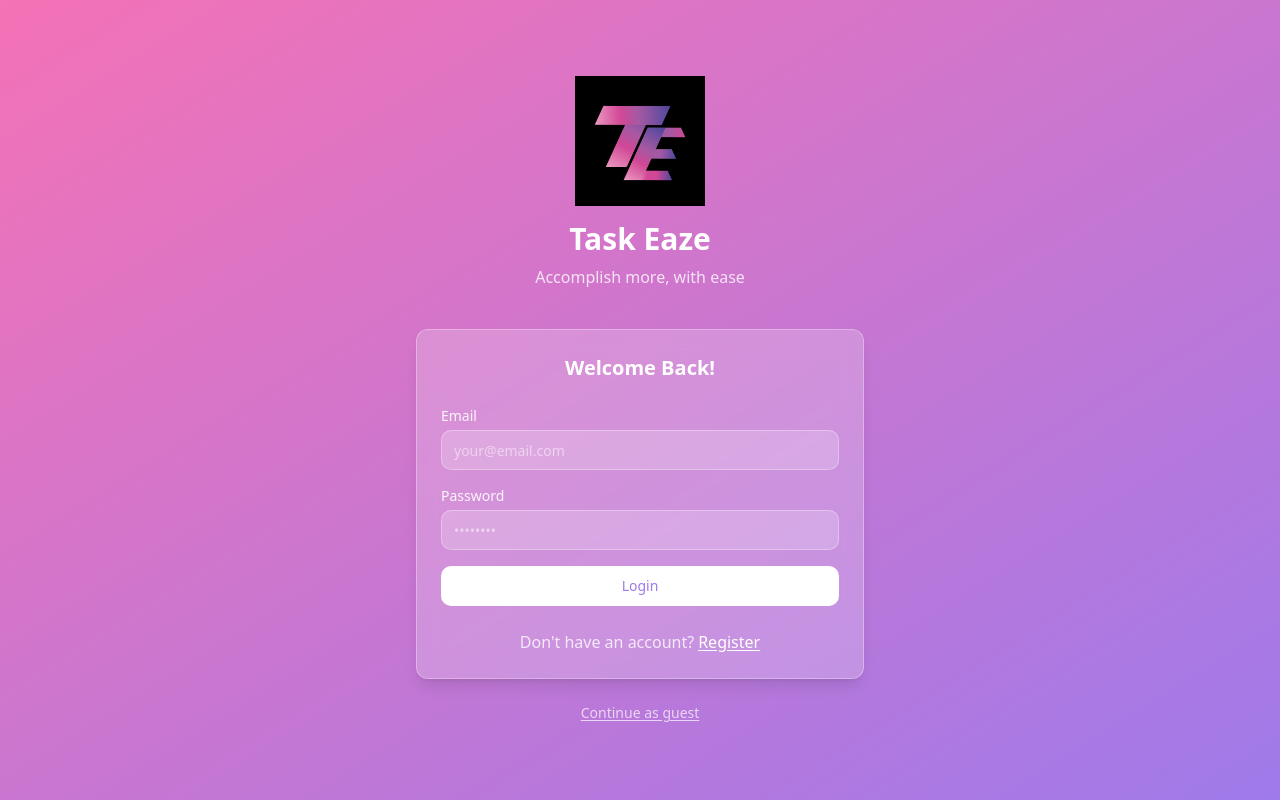
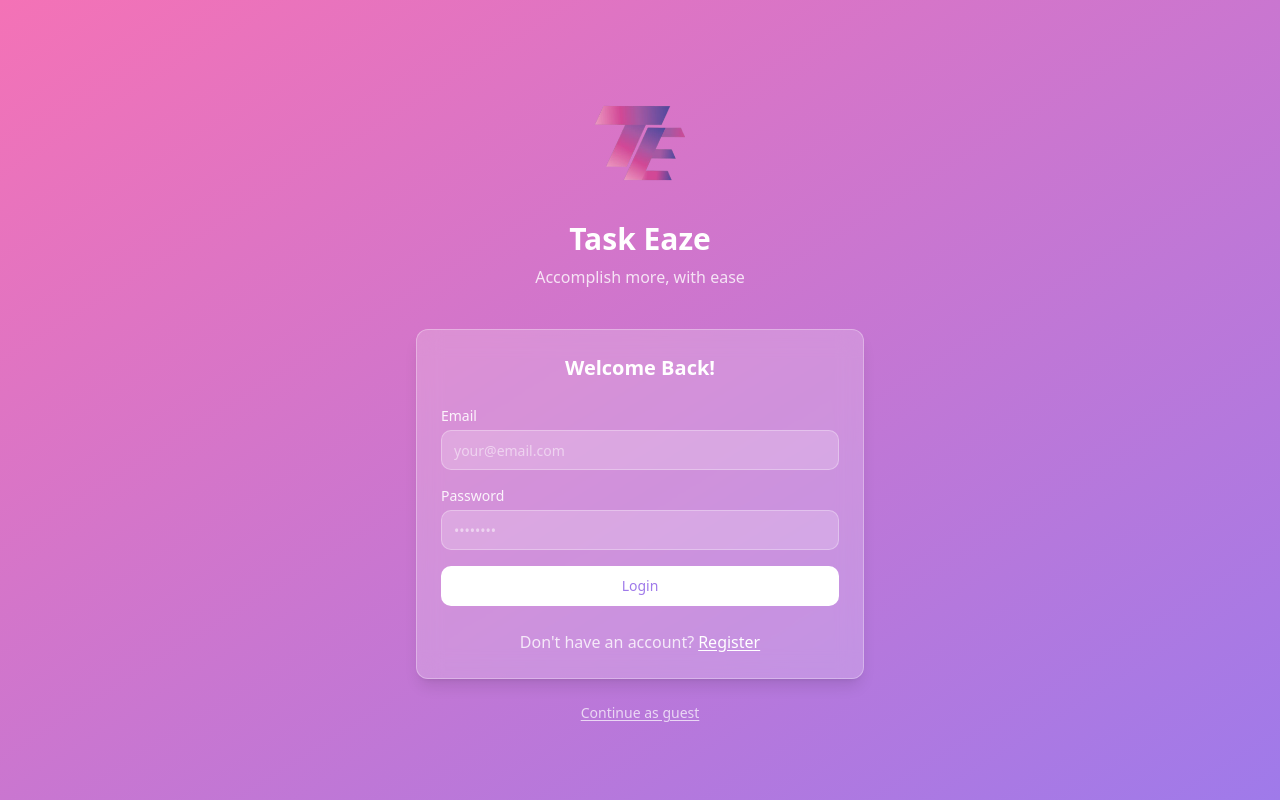
Before and after one commit to dhashamoolam/task-eaze-quest, a React (Vite) app: page /login in a window 1280 px wide. Built offline with nearby package versions, Linux system fonts and the light colour scheme.

Commit message:
Replace login page logo
Replaced the logo on the login page.

```diff
--- a/src/components/auth/LoginPage.tsx
+++ b/src/components/auth/LoginPage.tsx
@@ -28,7 +28,7 @@ const LoginPage = () => {
     <div className="min-h-screen flex flex-col justify-center items-center px-4">
       <div className="animate-fade-in mb-10 flex flex-col items-center">
         <img
-          src="/lovable-uploads/ec6bb95d-0100-4968-9de5-c6a0bd9d84f7.png"
+          src="/lovable-uploads/d5795639-4a84-4926-b6b3-f4422e179fb8.png"
           alt="Task Eaze Logo"
           className="h-32 w-32 animate-pulse-soft"
         />
--- a/src/pages/Index.tsx
+++ b/src/pages/Index.tsx
@@ -22,7 +22,7 @@ const Index = () => {
     return (
       <div className="min-h-screen flex flex-col items-center justify-center">
         <img
-          src="/lovable-uploads/ec6bb95d-0100-4968-9de5-c6a0bd9d84f7.png"
+          src="/lovable-uploads/d5795639-4a84-4926-b6b3-f4422e179fb8.png"
           alt="Task Eaze Logo"
           className="h-24 w-24 animate-pulse"
         />
```
Also changed, not shown: public/lovable-uploads/d5795639-4a84-4926-b6b3-f4422e179fb8.png (added).
